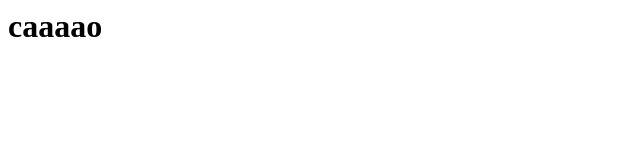
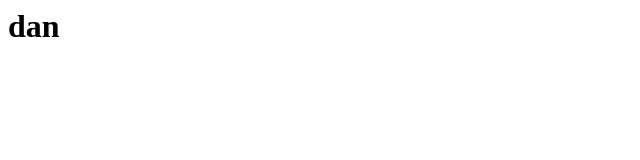
Before and after one commit to tijaaa1997/test, a plain HTML site: page moj.html in a window 1280 px wide. Shown: the full height of the page, 0-640 px from the left. Drawn offline with Linux system fonts and the light colour scheme.

Commit message:
dodat moj html

```diff
--- a/moj.html
+++ b/moj.html
@@ -5,7 +5,7 @@
 </head>
     <body>
 
-        <h1> caaaao</h1>
+        <h1> dan</h1>
     </body>
 
 </html>
```
